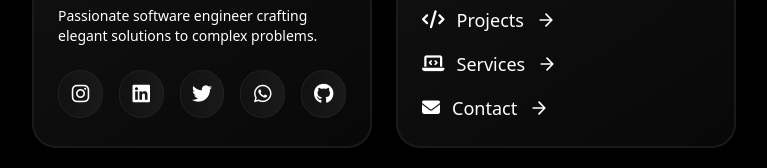
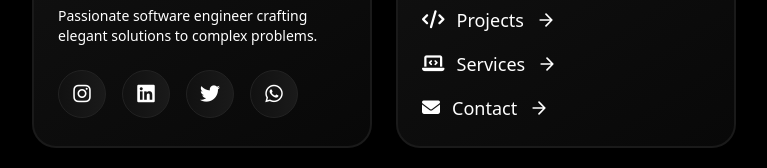
Before and after one commit to labtira/itsmehdi, a React (Vite) app: page / in a window 1280 px wide. Shown: the part 2018-2186 px from the top of the page, without its empty margins (256-1023 px from the left). Built offline with nearby package versions, Linux system fonts and the light colour scheme.

Commit message:
Update Footer.jsx

```diff
--- a/src/components/Footer.jsx
+++ b/src/components/Footer.jsx
@@ -20,9 +20,6 @@ function Footer() {
             </a>
             <a href="https://wa.me/212707547044" className="w-12 h-12 rounded-full bg-gradient-to-r from-[#111111] to-[#1A1A1A] flex items-center justify-center border border-[#222222] hover:border-[#333333] transition-all hover:scale-105 focus:outline-none">
               <i className="fab fa-whatsapp text-xl"></i>
-            </a>
-            <a href="https://github.com/labtira" className="w-12 h-12 rounded-full bg-gradient-to-r from-[#111111] to-[#1A1A1A] flex items-center justify-center border border-[#222222] hover:border-[#333333] transition-all hover:scale-105 focus:outline-none">
-              <i className="fab fa-github text-xl"></i>
             </a>
           </div>
         </div>
```
